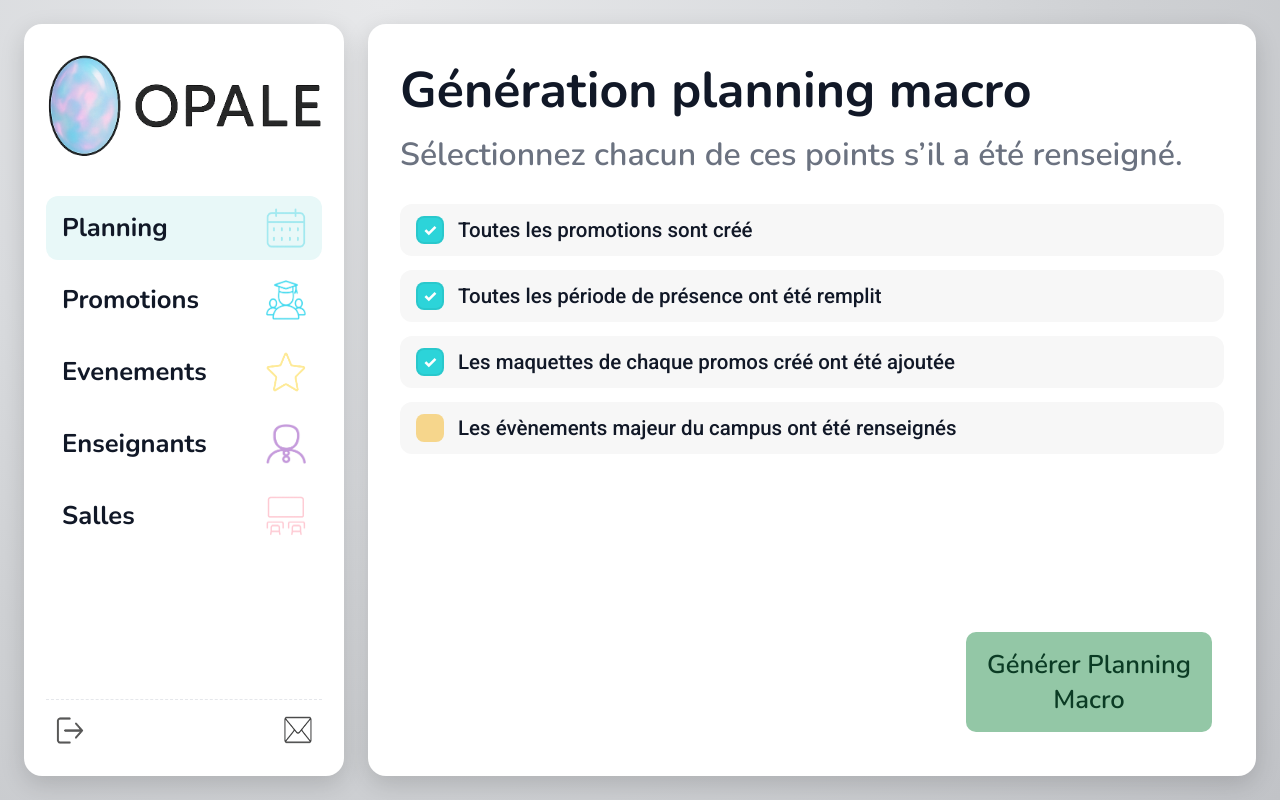
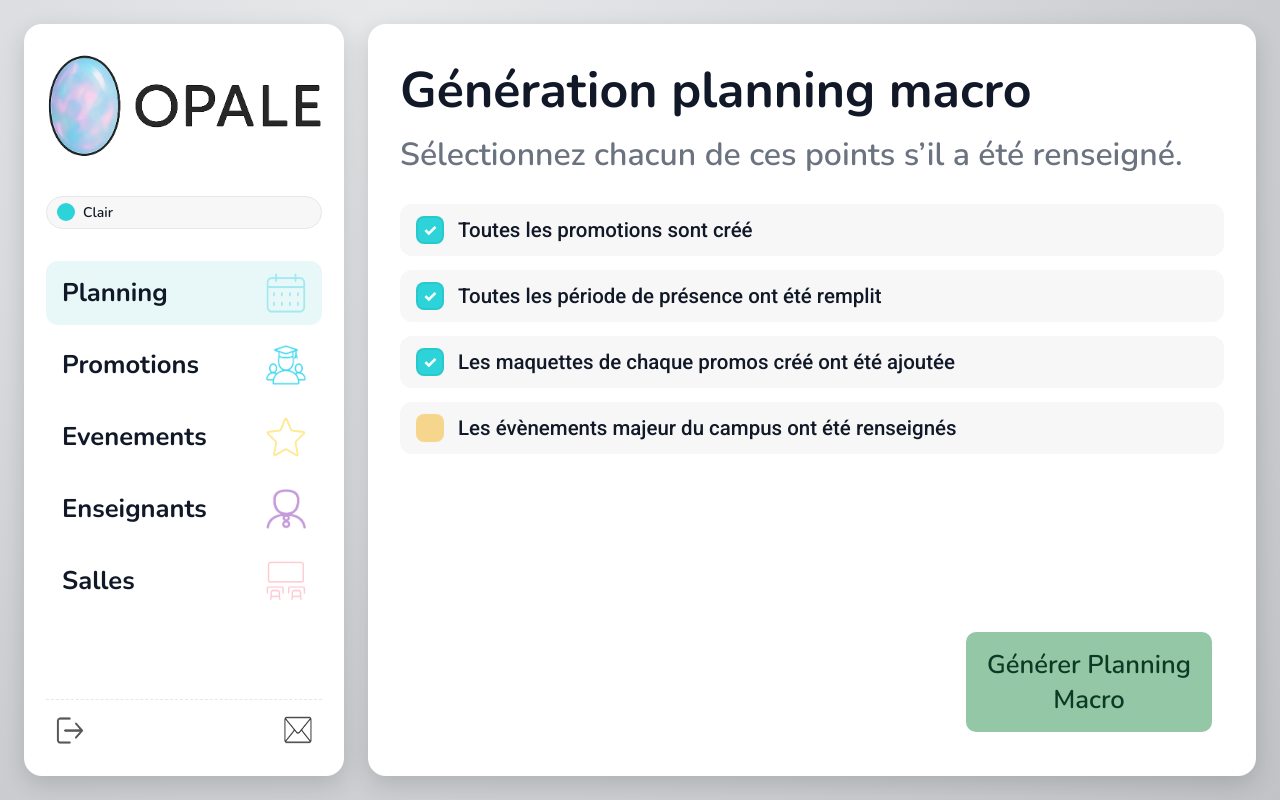
Before and after one commit to AlexisMtksJunia/OPALE-Front, a React (Vite) app: page /planning in a window 1280 px wide. Built offline with nearby package versions, Linux system fonts and the light colour scheme.

Commit message:
feat(theme): add dark/light mode toggle in sidebar | style(theme): integrate theme toggle styles | docs(readme): update for theme toggle

```diff
--- a/src/components/Sidebar.jsx
+++ b/src/components/Sidebar.jsx
@@ -10,6 +10,7 @@ import icEnseignants from '../assets/ic-profs.png'
 import icSalles from '../assets/ic-salles.png'
 import icLogout from '../assets/ic-logout.png'
 import icContact from '../assets/ic-contact.png'
+import ThemeToggle from './ThemeToggle.jsx'
 
 const items = [
     { to: '/planning',   label: 'Planning',    ic: icPlanning },
@@ -35,6 +36,10 @@ export default function Sidebar() {
             <div className="brand">
                 <img className="logo-full" src={logoFull} alt="OPALE"/>
                 <img className="logo-compact" src={logoCompact} alt="O"/>
+            </div>
+
+            <div className="theme-toggle-wrapper">
+                <ThemeToggle/>
             </div>
 
             <nav className="nav">
--- /dev/null
+++ b/src/components/ThemeToggle.jsx
@@ -0,0 +1,23 @@
+// src/components/ThemeToggle.jsx
+import React from 'react'
+import { useTheme } from '../hooks/useTheme.js'
+
+export default function ThemeToggle() {
+    const { theme, toggleTheme } = useTheme()
+    const isDark = theme === 'dark'
+
+    const label = isDark ? 'Mode clair' : 'Mode sombre'
+
+    return (
+        <button
+            type="button"
+            className="theme-toggle-btn"
+            onClick={toggleTheme}
+            aria-label={label}
+            title={label}
+        >
+            <span className="theme-toggle-thumb" aria-hidden="true" />
+            <span className="theme-toggle-text">{isDark ? 'Sombre' : 'Clair'}</span>
+        </button>
+    )
+}
--- /dev/null
+++ b/src/hooks/useTheme.js
@@ -0,0 +1,30 @@
+// src/hooks/useTheme.js
+import { useEffect, useState } from 'react'
+
+const THEME_KEY = 'opale-theme'
+
+export function useTheme() {
+    const [theme, setTheme] = useState(() => {
+        if (typeof window === 'undefined') return 'light'
+
+        const stored = window.localStorage.getItem(THEME_KEY)
+        if (stored === 'light' || stored === 'dark') return stored
+
+        const prefersDark =
+            window.matchMedia &&
+            window.matchMedia('(prefers-color-scheme: dark)').matches
+
+        return prefersDark ? 'dark' : 'light'
+    })
+
+    useEffect(() => {
+        if (typeof document === 'undefined') return
+
+        document.documentElement.setAttribute('data-theme', theme)
+        window.localStorage.setItem(THEME_KEY, theme)
+    }, [theme])
+
+    const toggleTheme = () => setTheme(t => (t === 'dark' ? 'light' : 'dark'))
+
+    return { theme, setTheme, toggleTheme }
+}
--- a/src/styles/components.css
+++ b/src/styles/components.css
@@ -101,3 +101,53 @@
   /* Bouton Générer : bas-droite */
   .btn-generate { position: absolute; right: 20px; bottom: 20px; }
 }
+
+/* ========== Theme toggle ========== */
+
+.theme-toggle-wrapper {
+  margin-bottom: 8px;
+}
+
+.theme-toggle-btn {
+  width: 100%;
+  display: inline-flex;
+  align-items: center;
+  gap: 8px;
+  padding: 6px 10px;
+  border-radius: 999px;
+  border: 1px solid var(--border);
+  background: var(--panel-soft);
+  cursor: pointer;
+  font-family: 'Nunito', sans-serif;
+  font-size: 14px;
+  font-weight: 600;
+  color: var(--text);
+  justify-content: flex-start;
+}
+
+.theme-toggle-btn:hover {
+  background: var(--surface-hover);
+}
+
+.theme-toggle-thumb {
+  width: 18px;
+  height: 18px;
+  border-radius: 999px;
+  background: var(--brand);
+}
+
+.theme-toggle-text {
+  flex: 1;
+  text-align: left;
+}
+
+/* En sidebar compacte (mobile), on garde juste l’icône ronde */
+@media (max-width: 860px) {
+  .theme-toggle-btn {
+    justify-content: center;
+    padding: 8px;
+  }
+  .theme-toggle-text {
+    display: none;
+  }
+}
```
